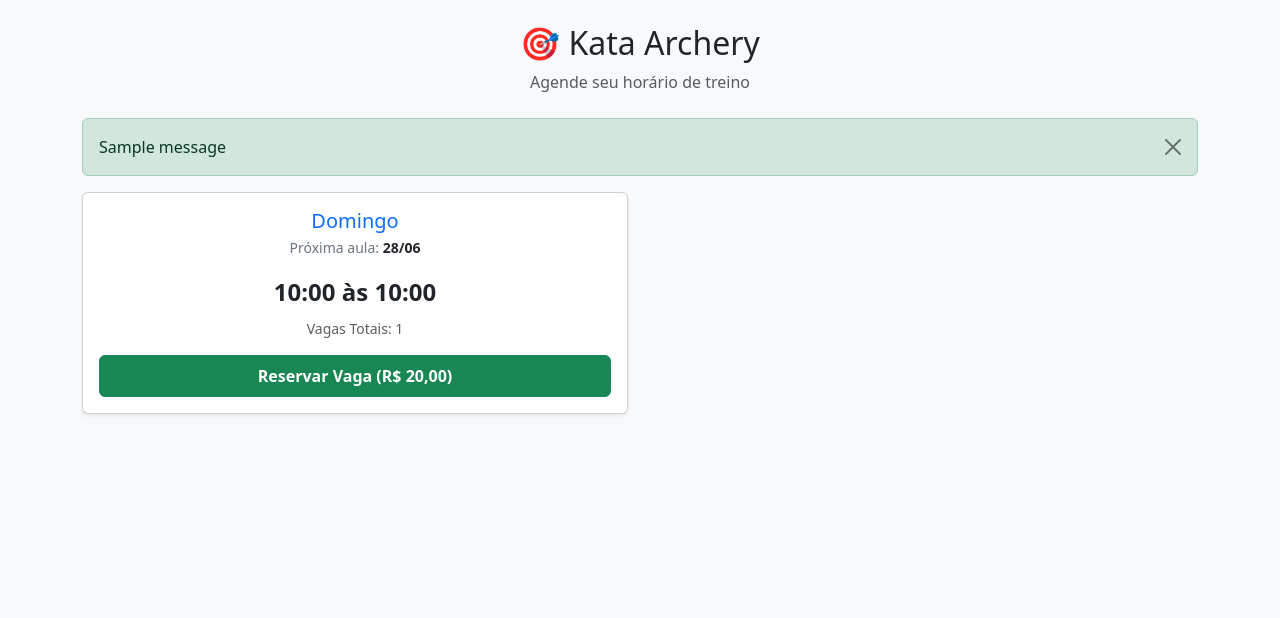
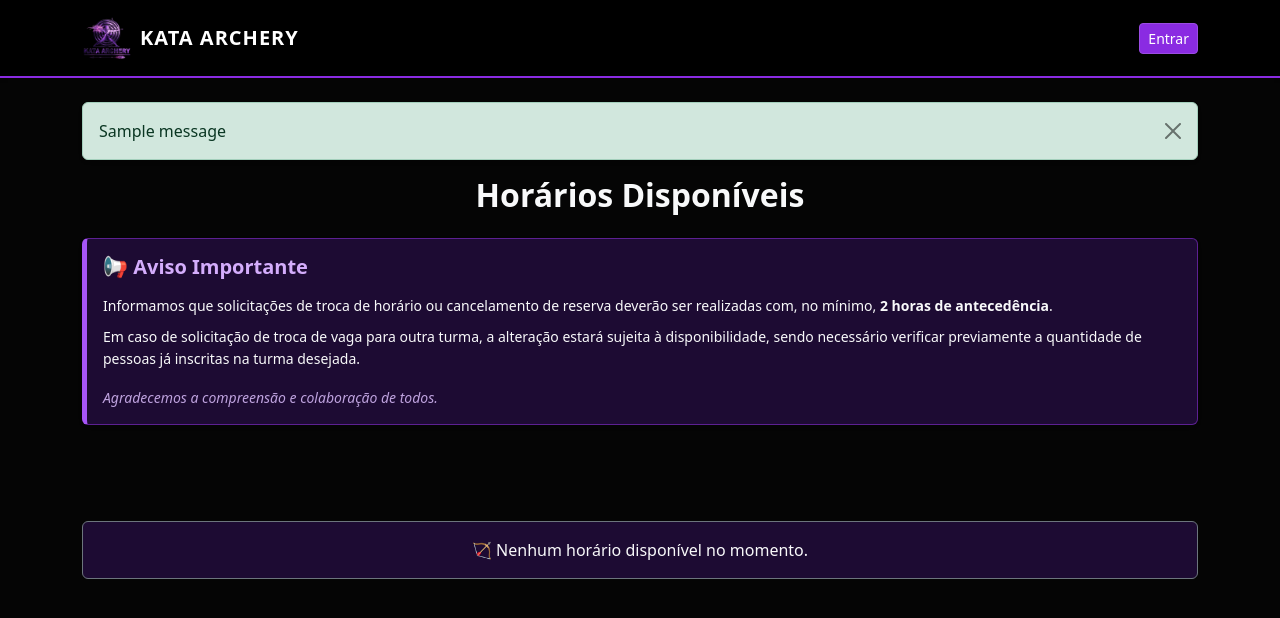
Before and after one commit to Pedro050723/Kata-Archery, a Django app: page / in a window 1280 px wide. Shown: the top 618 px of the page. Run offline with Django 5.2, Linux system fonts and the light colour scheme; tables that the repository leaves empty hold one stand-in row (values such as "Sample post"); one stand-in notice (Sample message) is shown.

Commit message:
Design e turmas únicas

```diff
--- a/app_reservas/admin.py
+++ b/app_reservas/admin.py
@@ -15,7 +15,7 @@
 
 @admin.register(Horario)
 class HorarioAdmin(admin.ModelAdmin):
-    list_display = ('dia_semana', 'hora_inicio', 'hora_fim', 'vagas_totais', 'ativo')
+    list_display = ('dia_semana', 'data_exata', 'hora_inicio', 'hora_fim', 'vagas_totais', 'ativo')
     list_filter = ('dia_semana', 'ativo')
 
 @admin.register(Reserva)
--- a/app_reservas/models.py
+++ b/app_reservas/models.py
@@ -32,6 +32,12 @@
         ('SEX', 'Sexta-feira'),
         ('SAB', 'Sábado'),
     ]
+
+    data_exata = models.DateField(
+        null=True,
+        blank=True,
+        help_text="Preencha APENAS se for um evento de dia único. Deixe em branco para turmas que se repetem toda semana."
+    )
 
     dia_semana = models.CharField(max_length=3, choices=DIAS_SEMANA)
     hora_inicio = models.TimeField()
--- a/app_reservas/templates/app_reservas/lista_horarios.html
+++ b/app_reservas/templates/app_reservas/lista_horarios.html
@@ -1,65 +1,50 @@
-<!DOCTYPE html>
-<html lang="pt-br">
-<head>
-    <meta charset="UTF-8">
-    <meta name="viewport" content="width=device-width, initial-scale=1.0">
-    <title>Kata Archery - Agendamento</title>
-    <!-- CSS do Bootstrap -->
-    <link href="https://cdn.jsdelivr.net/npm/bootstrap@5.3.0/dist/css/bootstrap.min.css" rel="stylesheet">
-</head>
-<body class="bg-light">
+{% extends 'base.html' %}
 
-<div class="container mt-4">
-    <div class="text-center mb-4">
-        <h2>🎯 Kata Archery</h2>
-        <p class="text-muted">Agende seu horário de treino</p>
+{% block content %}
+    <h2 class="text-center mb-4 text-light fw-bold">Horários Disponíveis</h2>
+
+    <div class="alert shadow-sm mb-5" style="background-color: #1d0b33; border: 1px solid #5c2092; border-left: 5px solid #a755f7;">
+        <h5 class="fw-bold mb-3" style="color: #d4adfc;">
+            📢 Aviso Importante
+        </h5>
+        <p class="mb-2 text-light small" style="line-height: 1.6;">
+            Informamos que solicitações de troca de horário ou cancelamento de reserva deverão ser realizadas com, no mínimo, <strong>2 horas de antecedência</strong>.
+        </p>
+        <p class="mb-3 text-light small" style="line-height: 1.6;">
+            Em caso de solicitação de troca de vaga para outra turma, a alteração estará sujeita à disponibilidade, sendo necessário verificar previamente a quantidade de pessoas já inscritas na turma desejada.
+        </p>
+        <p class="mb-0 small fst-italic" style="color: #bfa3df;">
+            Agradecemos a compreensão e colaboração de todos.
+        </p>
     </div>
-
-<!-- Bloco de Mensagens de Alerta -->
-    {% if messages %}
-        {% for message in messages %}
-            <div class="alert alert-{{ message.tags }} alert-dismissible fade show" role="alert">
-                {{ message }}
-                <button type="button" class="btn-close" data-bs-dismiss="alert" aria-label="Close"></button>
-            </div>
-        {% endfor %}
-    {% endif %}
-
     <div class="row">
-        <!-- O Django vai repetir este bloco para cada horário no banco -->
         {% for horario in horarios %}
-        <div class="col-12 col-md-6 mb-3">
-            <div class="card shadow-sm">
-                <div class="card-body text-center">
-                    <h5 class="card-title text-primary mb-1">
+            <div class="col-12 col-md-6 col-lg-4 mb-4">
+                <div class="card h-100">
+                    <div class="card-body text-center d-flex flex-column justify-content-center">
+                        <h5 class="card-title text-primary mb-1 fw-bold">
                             {{ horario.get_dia_semana_display }}
                         </h5>
-
                         <p class="text-secondary small mb-3">
-                        Próxima aula: <span class="fw-bold text-dark">{{ horario.proxima_data|date:"d/m" }}</span>
+                            Próxima aula: <span class="text-light fw-bold">{{ horario.proxima_data|date:"d/m" }}</span>
                         </p>
-
-                    <p class="card-text fs-4 fw-bold mb-2">
+                        <p class="fs-3 fw-bold mb-2 text-light">
                             {{ horario.hora_inicio|time:"H:i" }} às {{ horario.hora_fim|time:"H:i" }}
                         </p>
+                        <p class="text-muted small mb-4">Vagas: {{ horario.vagas_totais }}</p>
 
-                    <p class="text-muted small">Vagas Totais: {{ horario.vagas_totais }}</p>
-
-                    <a href="{% url 'detalhes_reserva' horario.id %}" class="btn btn-success w-100 py-2 fw-bold">
+                        <a href="{% url 'detalhes_reserva' horario.id %}" class="btn btn-roxo w-100 py-2 fw-bold mt-auto">
                             Reservar Vaga (R$ 20,00)
                         </a>
                     </div>
                 </div>
             </div>
         {% empty %}
-        <div class="col-12 text-center">
-            <div class="alert alert-warning" role="alert">
-                Nenhum horário disponível no momento.
+            <div class="col-12 text-center mt-5">
+                <div class="alert alert-dark border-secondary text-light" role="alert">
+                    🏹 Nenhum horário disponível no momento.
                 </div>
             </div>
         {% endfor %}
     </div>
-</div>
-
-</body>
-</html>
+{% endblock %}
--- a/app_reservas/urls.py
+++ b/app_reservas/urls.py
@@ -7,4 +7,5 @@
     path('webhook/pix/', views.mercadopago_webhook, name='webhook_pix'),
     path('painel-instrutor/', views.painel_instrutor, name='painel_instrutor'),
     path('presenca/<int:reserva_id>/<str:acao>/', views.atualizar_presenca, name='atualizar_presenca'),
+    path('sair/', views.sair_conta, name='sair_conta'),
 ]
--- a/app_reservas/views.py
+++ b/app_reservas/views.py
@@ -4,6 +4,7 @@
 from django.shortcuts import render, get_object_or_404, redirect
 from django.contrib.auth.decorators import login_required
 from django.contrib import messages
+from django.contrib.auth import logout
 from django.conf import settings
 from django.contrib.admin.views.decorators import staff_member_required
 from datetime import datetime, timedelta, date
@@ -12,53 +13,58 @@
 from .models import Horario, Reserva
 
 def lista_horarios(request):
-    # 1. Busca todos os horários ativos
     horarios = Horario.objects.filter(ativo=True)
-
-    # 2. Mapa completo com os 7 dias da semana
-    mapa_dias = {
-        'DOM': 6,
-        'SEG': 0,
-        'TER': 1,
-        'QUA': 2,
-        'QUI': 3,
-        'SEX': 4,
-        'SAB': 5
-    }
-
+    mapa_dias = {'DOM': 6, 'SEG': 0, 'TER': 1, 'QUA': 2, 'QUI': 3, 'SEX': 4, 'SAB': 5}
     agora = timezone.localtime(timezone.now())
     hoje = agora.date()
 
-    # 3. Passa por cada horário calculando a sua próxima data real
+    # Vamos criar uma nova lista apenas com as turmas que ainda não passaram
+    horarios_disponiveis = []
+
     for horario in horarios:
-        dia_alvo = mapa_dias[horario.dia_semana]
-        dias_faltando = (dia_alvo - hoje.weekday() + 7) % 7
+        # SE FOR UM EVENTO ÚNICO (Tem data_exata)
+        if horario.data_exata:
+            # Verifica se o evento já passou (Data antiga OU Data de hoje mas horário já passou)
+            if hoje > horario.data_exata or (hoje == horario.data_exata and agora.time() > horario.hora_inicio):
+                continue # Pula este horário, ele não vai para a tela
 
-        # Se a aula for hoje, mas o horário já passou, agenda para a semana que vem
-        if dias_faltando == 0 and agora.time() > horario.hora_inicio:
-            dias_faltando = 7
+            horario.proxima_data = horario.data_exata
 
-        # Cria um atributo temporário na memória chamado 'proxima_data'
-        horario.proxima_data = hoje + timedelta(days=dias_faltando)
+        # SE FOR UMA TURMA SEMANAL COMUM (Não tem data_exata)
+        else:
+            dia_alvo = mapa_dias[horario.dia_semana]
+            dias_faltando = (dia_alvo - hoje.weekday() + 7) % 7
+            if dias_faltando == 0 and agora.time() > horario.hora_inicio:
+                dias_faltando = 7
+            horario.proxima_data = hoje + timedelta(days=dias_faltando)
 
-    # 4. Envia os dados atualizados para o HTML
+        horarios_disponiveis.append(horario)
+
     contexto = {
-        'horarios': horarios
+        'horarios': horarios_disponiveis # Passa a lista filtrada para o HTML
     }
     return render(request, 'app_reservas/lista_horarios.html', contexto)
 
 def detalhes_reserva(request, horario_id):
     horario = get_object_or_404(Horario, id=horario_id)
-
-    # --- Cálculo da Data ---
-    mapa_dias = {'DOM': 6, 'SEG': 0, 'TER': 1, 'QUA': 2, 'QUI': 3, 'SEX': 4, 'SAB': 5}
     agora = timezone.localtime(timezone.now())
     hoje = agora.date()
-    dia_alvo = mapa_dias[horario.dia_semana]
-    dias_faltando = (dia_alvo - hoje.weekday() + 7) % 7
-    if dias_faltando == 0 and agora.time() > horario.hora_inicio:
-        dias_faltando = 7
-    data_proxima_aula = hoje + timedelta(days=dias_faltando)
+
+    # --- NOVO CÁLCULO DA DATA ---
+    if horario.data_exata:
+        data_proxima_aula = horario.data_exata
+
+        # Trava de segurança: Se alguém tentar aceder pelo link direto de um evento que já passou
+        if hoje > data_proxima_aula or (hoje == data_proxima_aula and agora.time() > horario.hora_inicio):
+            messages.error(request, 'Este evento já foi encerrado e não aceita mais reservas.')
+            return redirect('lista_horarios')
+    else:
+        mapa_dias = {'DOM': 6, 'SEG': 0, 'TER': 1, 'QUA': 2, 'QUI': 3, 'SEX': 4, 'SAB': 5}
+        dia_alvo = mapa_dias[horario.dia_semana]
+        dias_faltando = (dia_alvo - hoje.weekday() + 7) % 7
+        if dias_faltando == 0 and agora.time() > horario.hora_inicio:
+            dias_faltando = 7
+        data_proxima_aula = hoje + timedelta(days=dias_faltando)
 
     # --- NOVA BUSCA: Recolha as reservas ativas para esta turma ---
     reservas_turma = Reserva.objects.filter(
@@ -223,3 +229,8 @@
         reserva.save()
 
     return redirect('painel_instrutor')
+
+def sair_conta(request):
+    logout(request)
+    messages.info(request, "Você saiu da sua conta com segurança. Até a próxima!")
+    return redirect('lista_horarios')
--- a/core/settings.py
+++ b/core/settings.py
@@ -123,6 +123,9 @@
 
 STATIC_URL = 'static/'
 STATIC_ROOT = os.path.join(BASE_DIR, 'staticfiles')
+STATICFILES_DIRS = [
+    BASE_DIR / 'static',
+]
 
 LOGIN_URL = 'login'
 LOGIN_REDIRECT_URL = 'lista_horarios'
--- /dev/null
+++ b/static/css/style.css
@@ -0,0 +1,77 @@
+/* static/css/style.css */
+
+/* Fundo Geral e Textos */
+body {
+    background-color: #050505; /* Preto absoluto */
+    color: #f8f8f8; /* Branco super claro para leitura perfeita */
+}
+
+/* Navbar */
+.navbar-custom {
+    background-color: #000000;
+    border-bottom: 2px solid #8a2be2;
+}
+
+/* Cards (Agora em Roxo Profundo em vez de Cinza) */
+.card {
+    background-color: #1d0b33; /* Roxo bem escuro, destaca do preto */
+    border: 1px solid #5c2092; /* Borda roxa um pouco mais clara */
+    box-shadow: 0 4px 15px rgba(138, 43, 226, 0.2);
+    color: #ffffff;
+}
+
+/* Campos de Formulário (Roxo Médio para destacar do card) */
+.form-control {
+    background-color: #291147 !important;
+    color: #ffffff !important;
+    border: 1px solid #6b28a8 !important;
+}
+
+.form-control::placeholder {
+    color: #bfa3df !important; /* Placeholder em um tom de lilás claro */
+}
+
+.form-control:focus {
+    background-color: #3b1866 !important; /* Roxo mais vibrante ao clicar */
+    border-color: #a755f7 !important;
+    box-shadow: 0 0 8px rgba(167, 85, 247, 0.6) !important;
+}
+
+/* Textos em destaque */
+.text-primary {
+    color: #d4adfc !important; /* Lilás claro para dar contraste máximo */
+}
+
+/* Textos secundários (Substituindo o text-muted antigo) */
+.text-secondary, .text-muted {
+    color: #bfa3df !important;
+}
+
+/* Botão Principal Roxo */
+.btn-roxo {
+    background-color: #8a2be2;
+    color: #ffffff;
+    border: 1px solid #9b4ce3;
+    transition: all 0.3s ease;
+}
+
+.btn-roxo:hover {
+    background-color: #6a1baf;
+    color: #ffffff;
+    box-shadow: 0 0 12px rgba(138, 43, 226, 0.8);
+    border-color: #a755f7;
+}
+
+/* Listas (Área de presença) */
+.list-group-item {
+    background-color: #1d0b33; /* Mesma cor do card */
+    color: #f8f8f8;
+    border-color: #4a1979; /* Linha divisória em roxo puro */
+}
+
+/* Alertas escuros (Usados quando não há horários) */
+.alert-dark {
+    background-color: #1d0b33;
+    border-color: #5c2092;
+    color: #d4adfc;
+}
--- /dev/null
+++ b/templates/base.html
@@ -0,0 +1,54 @@
+{% load static %}
+<!DOCTYPE html>
+<html lang="pt-br">
+<head>
+    <meta charset="UTF-8">
+    <meta name="viewport" content="width=device-width, initial-scale=1.0">
+    <title>Kata Archery - Reservas</title>
+
+    <link href="https://cdn.jsdelivr.net/npm/bootstrap@5.3.0/dist/css/bootstrap.min.css" rel="stylesheet">
+
+    <link href="{% static 'css/style.css' %}" rel="stylesheet">
+</head>
+<body>
+
+    <nav class="navbar navbar-expand-lg navbar-dark navbar-custom mb-4 shadow-sm">
+        <div class="container">
+            <a class="navbar-brand d-flex align-items-center" href="{% url 'lista_horarios' %}">
+                <img src="{% static 'img/logo.jpg' %}" alt="Kata Archery Logo" height="50" class="me-2 rounded">
+                <span class="fw-bold" style="letter-spacing: 1px;">KATA ARCHERY</span>
+            </a>
+
+            <div class="d-flex align-items-center">
+                {% if user.is_authenticated %}
+                    <span class="text-light me-3 d-none d-md-block">Olá, {{ user.first_name }}!</span>
+                    {% if user.is_staff %}
+                        <a href="{% url 'painel_instrutor' %}" class="btn btn-sm btn-outline-light me-2">Painel Instrutor</a>
+                    {% endif %}
+                    <a href="{% url 'sair_conta' %}" class="btn btn-sm btn-outline-danger">Sair</a>
+                {% else %}
+                    <a href="/admin/login/?next=/" class="btn btn-sm btn-roxo">Entrar</a>
+                {% endif %}
+            </div>
+        </div>
+    </nav>
+
+    <div class="container">
+
+        {% if messages %}
+            {% for message in messages %}
+                <div class="alert alert-{{ message.tags }} alert-dismissible fade show shadow-sm" role="alert">
+                    {{ message }}
+                    <button type="button" class="btn-close" data-bs-dismiss="alert" aria-label="Close"></button>
+                </div>
+            {% endfor %}
+        {% endif %}
+
+        {% block content %}
+        {% endblock %}
+
+    </div>
+
+    <script src="https://cdn.jsdelivr.net/npm/bootstrap@5.3.0/dist/js/bootstrap.bundle.min.js"></script>
+</body>
+</html>
```
Also changed, not shown: app_reservas/templates/app_reservas/checkout_pix.html (+14 -45 lines), app_reservas/templates/app_reservas/detalhes_reserva.html (+27 -67 lines), app_reservas/templates/app_reservas/painel_instrutor.html (+30 -37 lines), templates/admin/base_site.html (added, +68 -0 lines), app_reservas/migrations/0006_horario_data_exata.py (added), static/img/logo.jpg (added). Lines whose indentation alone changed are shown as unchanged.
